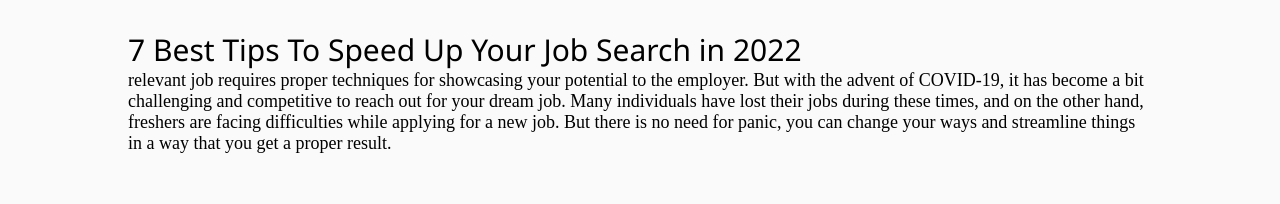
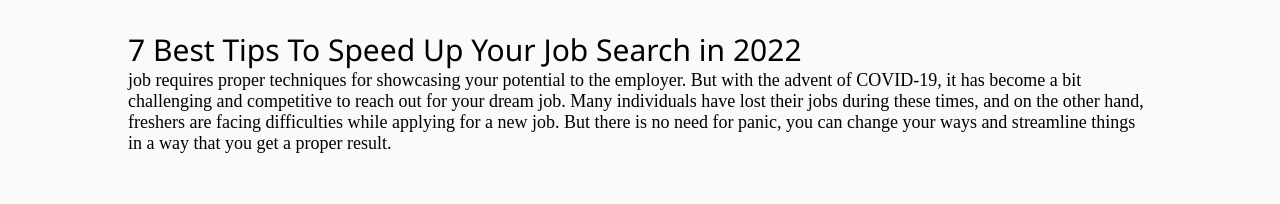
Before and after one commit to 24ERIC/official_webiste, a React (Create React App) app: page / in a window 1280 px wide. Shown: the part 144-348 px from the top of the page. Built offline with nearby package versions, Linux system fonts and the light colour scheme.

Commit message:
Update App.js

```diff
--- a/src/App.js
+++ b/src/App.js
@@ -30,7 +30,7 @@ function App() {
 							Job Search in 2022
 						</h1>
 						<p class="text-small">
-							 relevant job requires
+							  job requires
 							proper techniques for showcasing your
 							potential to the employer. But with
 							the advent of COVID-19, it has become
```
